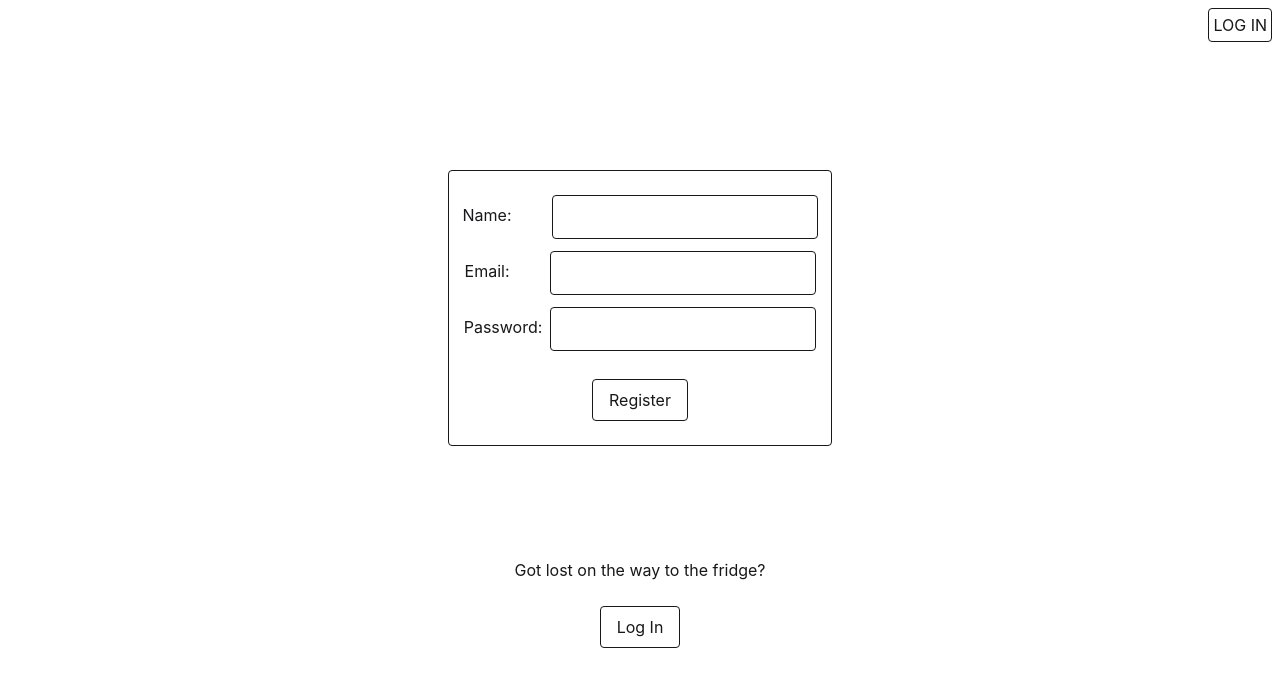
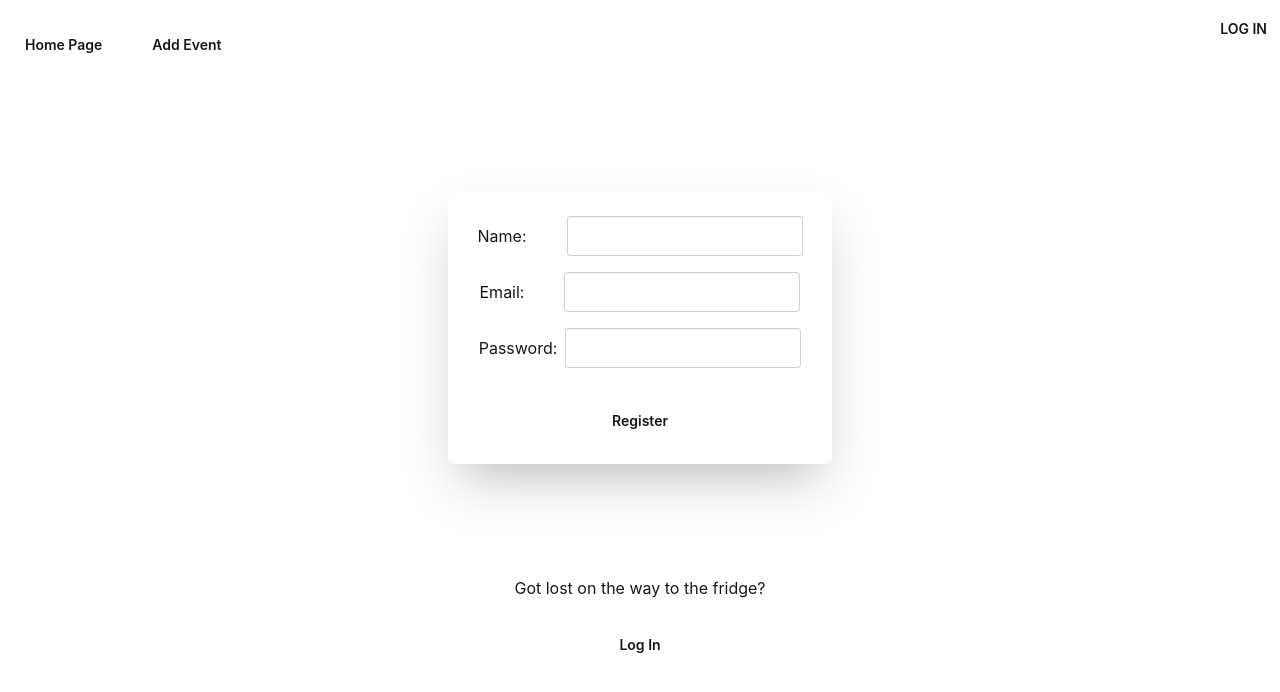
Before and after one commit to Gracelium64/wbs-event-scheduler, a React (Vite) app in the folder frontend/: page /register in a window 1280 px wide. Shown: the top 692 px of the page. Built offline with nearby package versions, Linux system fonts and the light colour scheme.

Commit message:
some color to replace the barebones design

```diff
--- a/frontend/src/components/NavBar.jsx
+++ b/frontend/src/components/NavBar.jsx
@@ -14,20 +14,45 @@ const NavBar = () => {
 
   return (
     <>
-      <div className="flex justify-end m-2">
+      <div className="flex flex-row">
+        <div className="flex m-2">
+          <button
+            type="button"
+            className="btn btn-ghost px-4 py-2 rounded border mt-4  hover:bg-primary transition-colors duration-300 ease-in-out"
+            onClick={() => navigate("/")}
+          >
+            Home Page
+          </button>
+        </div>
+        <div className="flex m-2">
+          <button
+            type="button"
+            className="btn btn-ghost px-4 py-2 rounded border mt-4  hover:bg-secondary transition-colors duration-300 ease-in-out"
+            onClick={() => navigate("/createEvent")}
+          >
+            Add Event
+          </button>
+        </div>
+        <div className="flex ml-auto m-2 ">
           {isLoggedIn ? (
-          <button className="border rounded p-1" onClick={handleLogout}>
+            <button
+              type="button"
+              className="btn btn-error btn-outline p-1"
+              onClick={handleLogout}
+            >
               LOGOUT
             </button>
           ) : (
             <button
-            className="border rounded p-1"
+              type="button"
+              className="btn btn-ghost p-1 transition-colors duration-300 ease-in-out"
               onClick={() => navigate("/login")}
             >
               LOG IN
             </button>
           )}
         </div>
+      </div>
     </>
   );
 };
--- a/frontend/src/pages/LogIn.jsx
+++ b/frontend/src/pages/LogIn.jsx
@@ -54,7 +54,7 @@ const LogIn = () => {
   return (
     <>
       <div
-        className={`border rounded max-w-sm m-20 mx-auto ${emailError && passwordError ? "border-red-600" : ""}`}
+        className={`card shadow-2xl max-w-sm m-20 mx-auto ${emailError && passwordError ? "border-red-600" : ""}`}
       >
         <form
           onSubmit={handleLogIn}
@@ -69,7 +69,7 @@ const LogIn = () => {
                 name="email"
                 value={email}
                 onChange={(e) => setEmail(e.target.value)}
-                className={`mb-1 p-2 rounded border ml-10 ${emailError ? "border-red-500" : ""}`}
+                className={`input mb-1 p-2  ml-10 ${emailError ? "border-red-500" : ""}`}
               />
             </div>
             {emailError && (
@@ -85,7 +85,7 @@ const LogIn = () => {
                 name="password"
                 value={password}
                 onChange={(e) => setPassword(e.target.value)}
-                className={`mb-1 p-2 rounded border ml-2 ${passwordError ? "border-red-500" : ""}`}
+                className={`input mb-1 p-2 rounded border ml-2 ${passwordError ? "border-red-500" : ""}`}
               />
             </div>
             {passwordError && (
@@ -95,7 +95,7 @@ const LogIn = () => {
 
           <button
             type="submit"
-            className="px-4 py-2 rounded border mt-4  hover:bg-purple-900 transition-colors duration-300 ease-in-out"
+            className="btn btn-ghost px-4 py-2 rounded border mt-4  hover:bg-purple-900 transition-colors duration-300 ease-in-out"
           >
             Log In
           </button>
@@ -109,8 +109,9 @@ const LogIn = () => {
       <div className="flex flex-col justify-center items-center gap-2 p-4">
         <h1 className="m-4">No user yet?</h1>
         <button
+          type="button"
           onClick={() => navigate("/register")}
-          className="px-4 py-2 border rounded  p-1 hover:bg-purple-900 transition-colors duration-300 ease-in-out"
+          className="btn btn-ghost px-4 py-2 border rounded  p-1 hover:bg-purple-900 transition-colors duration-300 ease-in-out"
         >
           Register
         </button>
--- a/frontend/src/pages/Register.jsx
+++ b/frontend/src/pages/Register.jsx
@@ -56,7 +56,7 @@ const Register = () => {
   return (
     <>
       <div
-        className={`border rounded max-w-sm m-20 mx-auto ${emailError && passwordError && nameError ? "border-red-600" : ""}`}
+        className={`card shadow-2xl max-w-sm m-20 mx-auto ${emailError && passwordError && nameError ? "border-red-600" : ""}`}
       >
         <form
           onSubmit={handleRegister}
@@ -71,7 +71,7 @@ const Register = () => {
                 name="name"
                 value={name}
                 onChange={(e) => setName(e.target.value)}
-                className={`mb-1 p-2 rounded border ml-10 ${nameError ? "border-red-500" : ""}`}
+                className={`input mb-1 p-2 rounded border ml-10 ${nameError ? "border-red-500" : ""}`}
               />
             </div>
             {nameError && (
@@ -88,7 +88,7 @@ const Register = () => {
                 name="email"
                 value={email}
                 onChange={(e) => setEmail(e.target.value)}
-                className={`mb-1 p-2 rounded border ml-10 ${emailError ? "border-red-500" : ""}`}
+                className={`input mb-1 p-2 rounded border ml-10 ${emailError ? "border-red-500" : ""}`}
               />
             </div>
             {emailError && (
@@ -104,7 +104,7 @@ const Register = () => {
                 name="password"
                 value={password}
                 onChange={(e) => setPassword(e.target.value)}
-                className={`mb-1 p-2 rounded border ml-2 ${passwordError ? "border-red-500" : ""}`}
+                className={`input mb-1 p-2 rounded border ml-2 ${passwordError ? "border-red-500" : ""}`}
               />
             </div>
             {passwordError && (
@@ -118,7 +118,7 @@ const Register = () => {
           )}
           <button
             type="submit"
-            className="px-4 py-2 rounded border mt-4  hover:bg-purple-900 transition-colors duration-300 ease-in-out"
+            className="btn btn-ghost px-4 py-2 rounded border mt-4  hover:bg-purple-900 transition-colors duration-300 ease-in-out"
           >
             Register
           </button>
@@ -128,7 +128,7 @@ const Register = () => {
         <h1 className="m-4">Got lost on the way to the fridge?</h1>
         <button
           onClick={() => navigate("/login")}
-          className="px-4 py-2 border rounded  p-1 hover:bg-purple-900 transition-colors duration-300 ease-in-out"
+          className="btn btn-ghost px-4 py-2 border rounded  p-1 hover:bg-purple-900 transition-colors duration-300 ease-in-out"
         >
           Log In
         </button>
```
Lines whose indentation alone changed are shown as unchanged.
